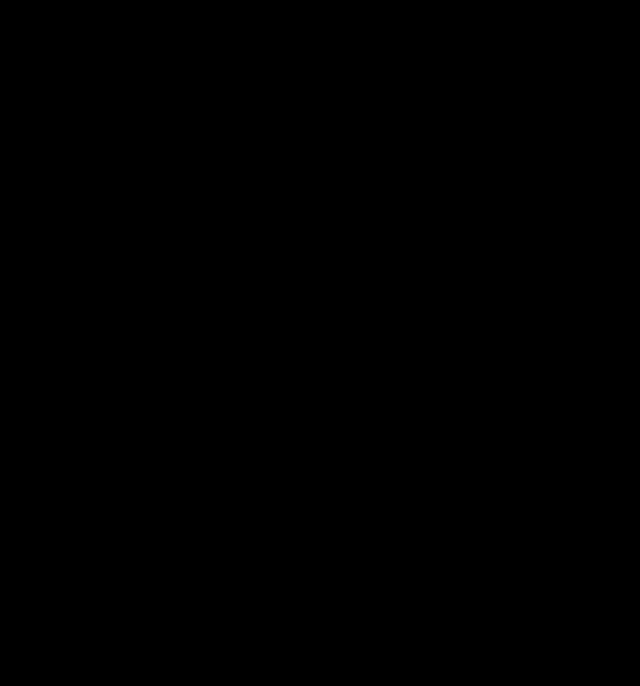
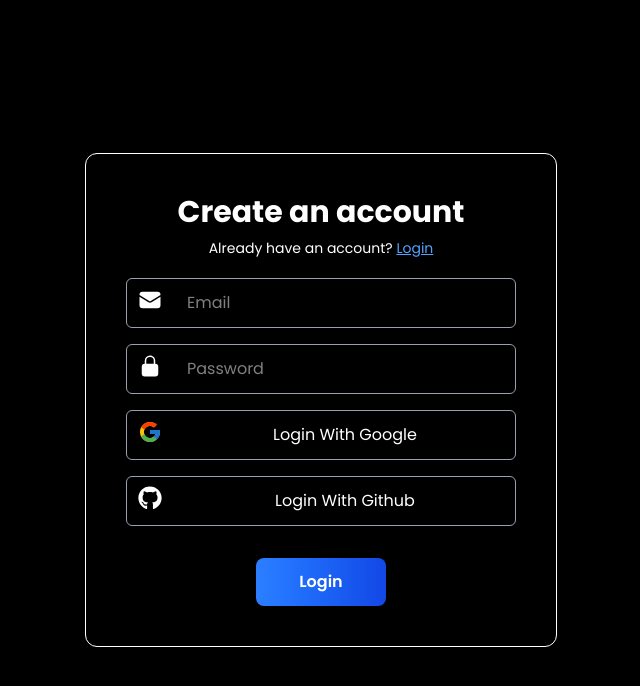
Before and after one commit to DivyamSingh19/Quill, a React (Vite) app: page /login in a window 1280 px wide. Shown: the top 686 px of the page, without its empty margins (319-959 px from the left). Built offline with nearby package versions, Linux system fonts and the light colour scheme.

Commit message:
Update Login.tsx

```diff
--- a/src/pages/Login.tsx
+++ b/src/pages/Login.tsx
@@ -1,18 +1,83 @@
-import React from 'react'
-import { useEffect } from 'react'
-const Login = () => {
+import { useEffect } from "react"
+import { LockClosedIcon, EnvelopeIcon, UserIcon } from "@heroicons/react/24/solid";
+import {FcGoogle } from 'react-icons/fc'
+import {FaGithub} from 'react-icons/fa'
 
-  useEffect(()=>{
-      document.body.style.overflow = "hidden";
-      return ()=>{
-       document.body.style.overflow = "auto";
-      }
-  },[])
+
+const Signup = () => {
+
+    useEffect(() => {
+
+        document.body.style.overflow = "hidden";
+
+        return () => {
+
+          document.body.style.overflow = "auto";
+        };
+      }, []);
+
   return (
-    <div>
+    <div className="absolute top-0 left-0 flex min-h-screen w-screen justify-center items-center bg-[radial-gradient(500px_circle_at_bottom,_var(--tw-gradient-stops))] from-gradient via-mid to-background">
+      <div className=" backdrop-blur-md md:max-w-[1000px] sm:max-w-[7000px] text-center p-10 rounded-xl md:border border-white shadow-2xl">
+        <h2 className="text-white text-3xl font-bold mb-2 ">
+          Create an account
+        </h2>
+        <p className="mb-5  text-sm">
+          Already have an account?{" "}
+          <a href="#" className="text-blue-400 hover:text-blue-500 underline">
+            Login
+          </a>{" "}
+        </p>
+
+        <form method="#" action="#" className="flex flex-col">
+
+
+
+          <div className="relative">
+            <EnvelopeIcon className="w-6 h-6 absolute left-3 top-1/3 transform -translate-y-1/2  " />
+            <input
+              type="email"
+              placeholder="Email"
+              className="p-3 pl-15 mb-4 w-full rounded-md  focus:outline-none focus:ring-2 focus:ring-blue-400 border border-gray-400 "
+              required
+            />
+          </div>
+
+
+          <div className="relative">
+            <LockClosedIcon className="w-6 h-6 absolute left-3 top-1/3 transform -translate-y-1/2 " />
+            <input
+              type="password"
+              placeholder="Password"
+              className="p-3 pl-15  mb-4 w-full rounded-md  focus:outline-none focus:ring-2 focus:ring-blue-400 border border-gray-400 "
+              required
+            />
+          </div>
+
+
+
+          <div className=" w-full relative">
+            <FcGoogle className="w-6 h-6 absolute left-3 top-1/3 transform -translate-y-1/2 " />
+            <button
+
+              className="p-3 pl-15  mb-4 w-full rounded-md  focus:outline-none focus:ring-2 focus:ring-blue-400 border border-gray-400 "> Login With Google
+
+           </button>
+          </div>
+          <div className="relative">
+            <FaGithub className="w-6 h-6 absolute left-3 top-1/3 transform -translate-y-1/2 " />
+            <button className="p-3 pl-15  mb-4 w-full rounded-md  focus:outline-none focus:ring-2 focus:ring-blue-400 border border-gray-400 "> Login With Github</button>
+          </div>
+          <div className="flex items-center justify-center">
+          <button className="  mt-4 p-3 w-1/3 cursor-pointer font-semibold bg-gradient-to-r from-blue-500 to-blue-700 hover:scale-105 hover:brightness-110 rounded-lg shadow-lg transition duration-300 ">
+            Login
+          </button>
+          </div>
+        </form>
+      </div>
 
     </div>
-  )
+  );
 }
 
-export default Login
+export default Signup
```
